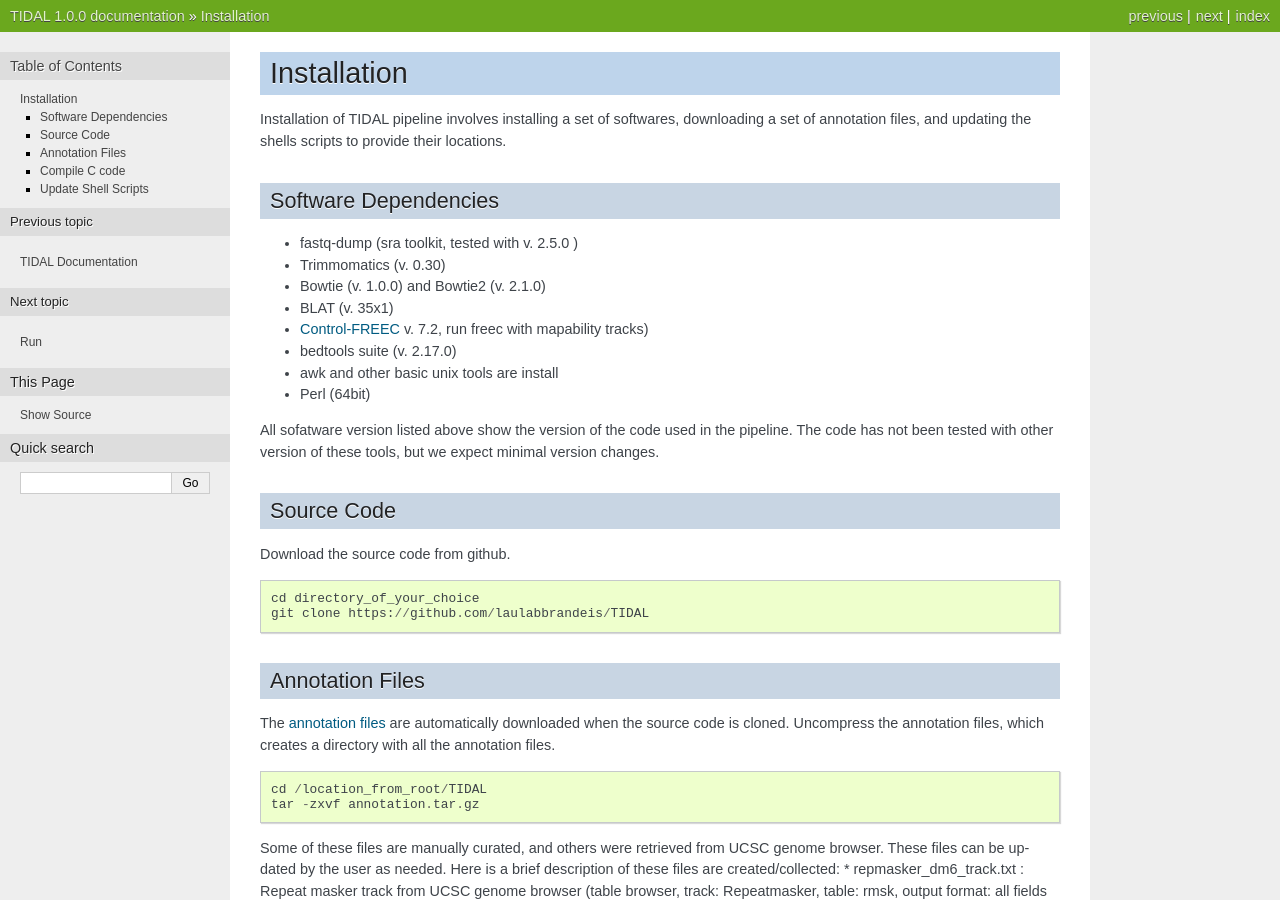
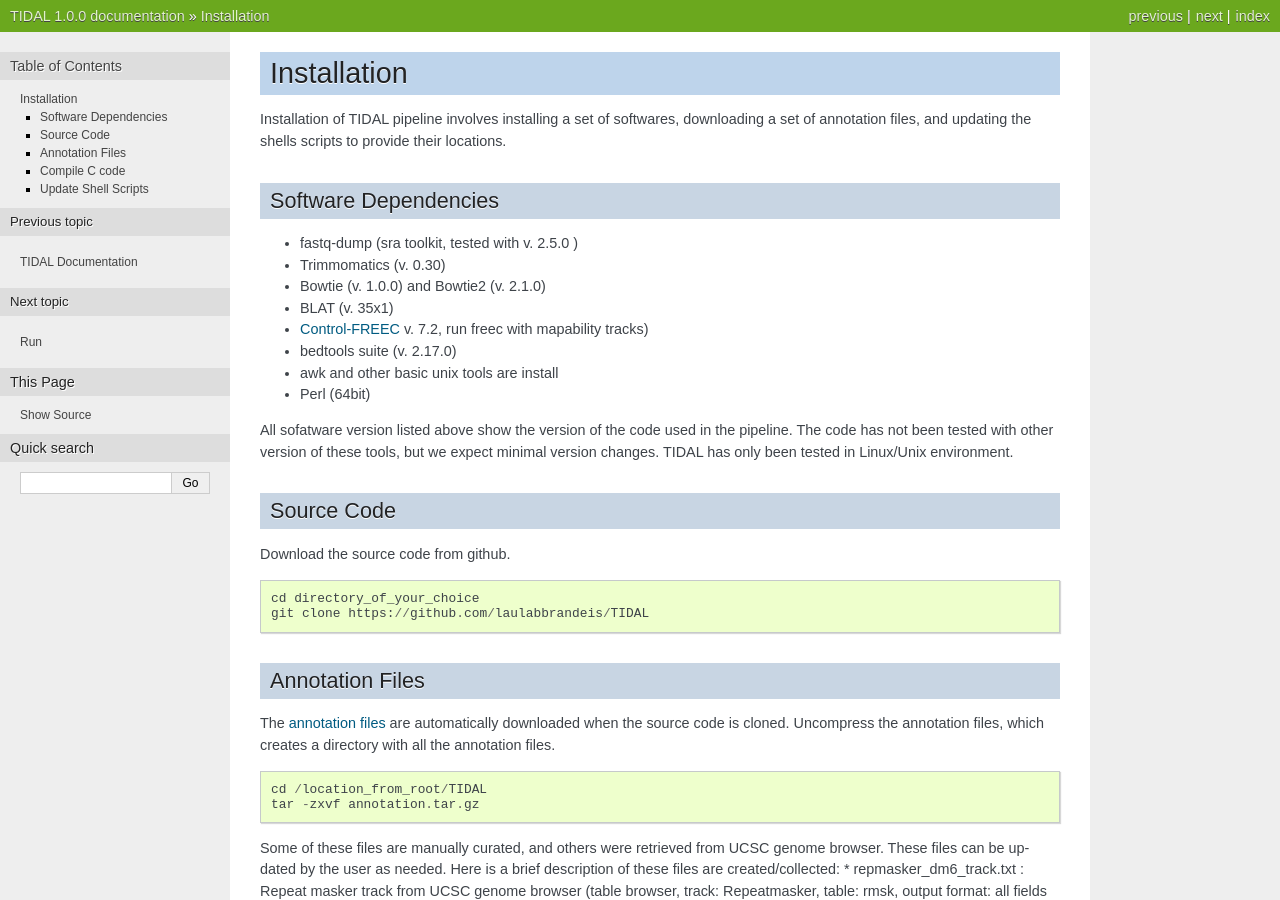
Before and after one commit to laulabbrandeis/TIDAL, a Sphinx documentation site: the page built from docs/source/installation.rst, in a window 1280 px wide and 900 px high. Built offline with Sphinx 7.4.7, drawn with Linux system fonts in a browser that asks for light colours.

```diff
--- a/docs/source/installation.rst
+++ b/docs/source/installation.rst
@@ -15,7 +15,7 @@ Software Dependencies
 - awk and other basic unix tools are install
 - Perl (64bit)
 
-All sofatware version listed above show the version of the code used in the pipeline. The code has not been tested with other version of these tools, but we expect minimal version changes.
+All sofatware version listed above show the version of the code used in the pipeline. The code has not been tested with other version of these tools, but we expect minimal version changes. TIDAL has only been tested in Linux/Unix environment.
 
 Source Code
 -----------
```
